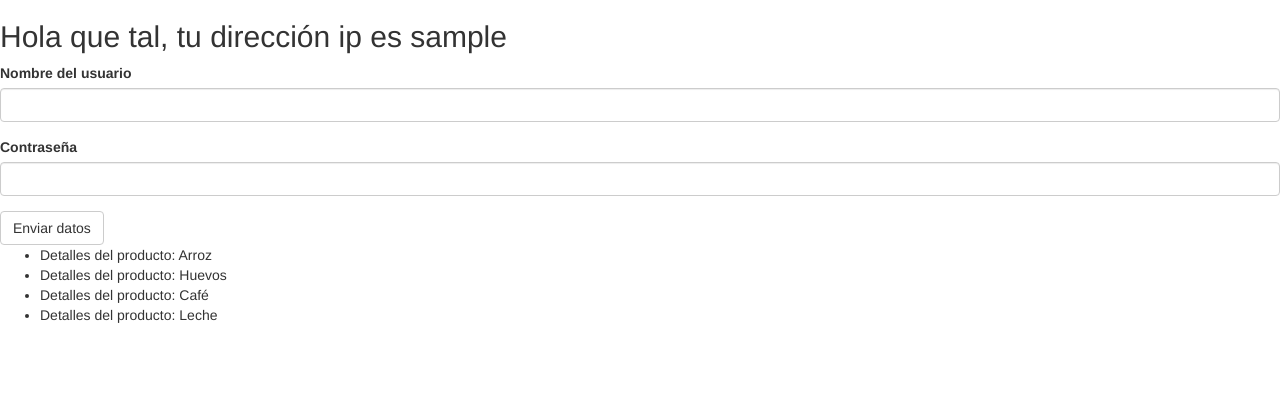
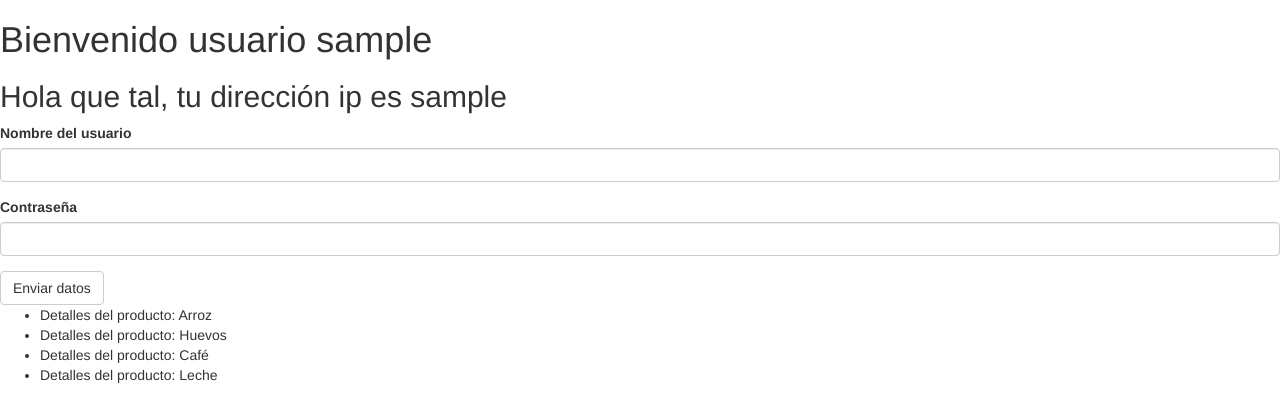
Before and after one commit to Danilo-Oliva/aprendiendo-flask, a Flask app: page /show_information_address in a window 1280 px wide. Shown: the part 52-472 px from the top of the page. Run offline with Flask 3, Linux system fonts and the light colour scheme; the visitor is signed in with stand-in values (Sample User, id 1); some libraries are stand-ins or nearby versions.

Commit message:
✨ [FEATURE] Decisiones para validadores
Añadí los bloques de if para que funcione correctamente el renderizado del username, luego de que pase por los validadores

```diff
--- a/templates/ip_information.html
+++ b/templates/ip_information.html
@@ -7,11 +7,14 @@
   {% endblock %}
 
   {% block content %}
-    {% if user_ip %}
+    {% if username %}
+    <h1>Bienvenido usuario {{username}} </h1>
+    {% endif %}
+  {% if user_ip %}
       <h2>Hola que tal, tu dirección ip es {{user_ip}} </h2>
-    {% else %}+
+  {% else %}+
       <a href="{{url_for('index') }}"> Crear cookie</a>
-    {% endif %}
+  {% endif %}
 
     <div class="containter">
         {{wtf.quick_form(login_form)}}
```
